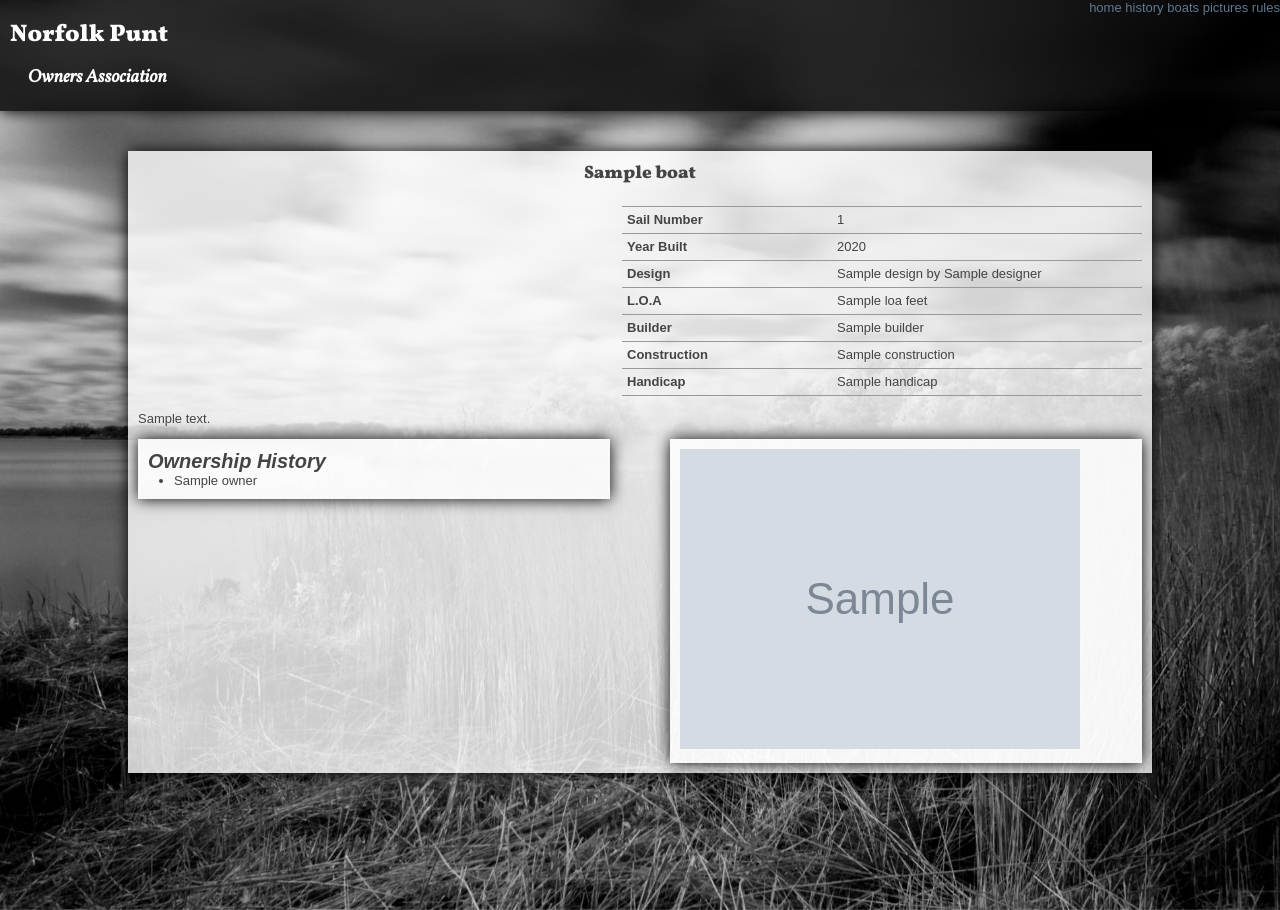
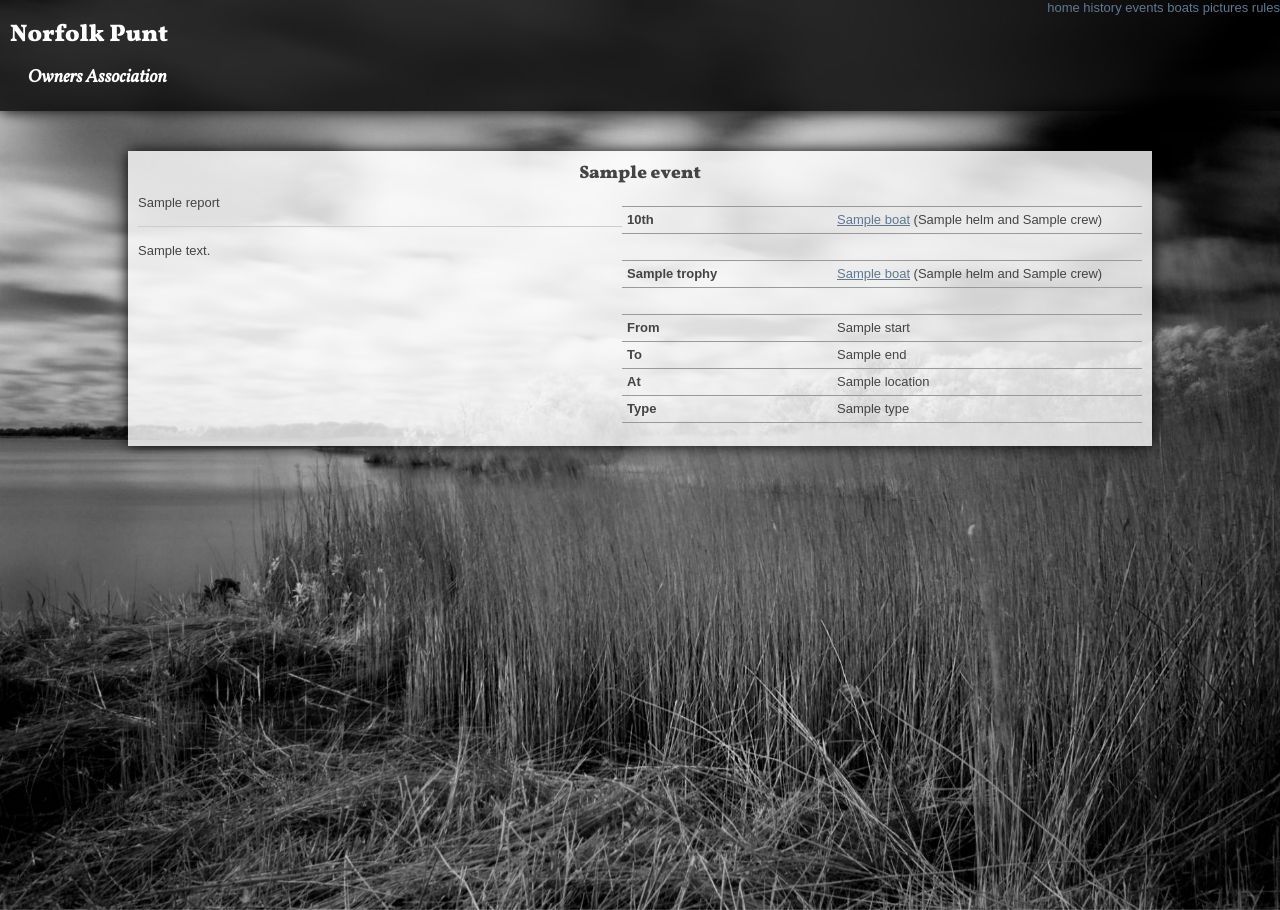
Before and after one commit to marxian/NorfolkPunt-old, a Django app: template src/NorfolkPunt/templates/localboats/events/event.html in a window 1280 px wide. Run offline with Django 3.2, Linux system fonts and the light colour scheme; the template is opened without the code that fills it: most values are stand-ins (such as "Sample title", 1, 10 or a date in 2020); grey boxes marked "Sample" are stand-in pictures; parts of the project's set-up code (start-up, migrations or seed data) failed here and were passed over.

Commit message:
New Progress!
* Events
* Results
* Better Routing

```diff
--- a/src/NorfolkPunt/localboats/events/urls.py
+++ b/src/NorfolkPunt/localboats/events/urls.py
@@ -3,8 +3,8 @@ from django.conf.urls.defaults import url, patterns
 
 urlpatterns = patterns('localboats.events.views',
     # Event Views
-    url(r'^events/$', 'events',
+    url(r'^$', 'events',
         name="events_index"),
-    url(r'^events/(?P<slug>[a-zA-Z0-9_.-]+)/$', 'event',
+    url(r'^(?P<slug>[a-zA-Z0-9_.-]+)/$', 'event',
         name="event_view"),
 )
--- a/src/NorfolkPunt/settings.py
+++ b/src/NorfolkPunt/settings.py
@@ -114,6 +114,7 @@ INSTALLED_APPS = (
     'django.contrib.sites',
     'django.contrib.messages',
     'django.contrib.flatpages',
+    'django.contrib.humanize',
     'licenses',
     'localboats',
     'localboats.events',
--- a/src/NorfolkPunt/site-media/css/main.css
+++ b/src/NorfolkPunt/site-media/css/main.css
@@ -585,7 +585,9 @@ a.main-pic {
 	float:left;
 }
 
-dl.boat-details
+
+/* Details Displays */
+dl.details
 {
 	float: right;
 	width: 520px;
@@ -594,7 +596,7 @@ dl.boat-details
 	border-bottom: 1px solid #999;
 }
 
-.boat-details dt
+.details dt
 {
 	clear: left;
 	float: left;
@@ -605,13 +607,17 @@ dl.boat-details
 	font-weight: bold;
 }
 
-.boat-details dd
+.details dd
 {
 	float: left;
 	width: 300px;
 	margin: 0;
 	padding: 5px;
 	border-top: 1px solid #999;
+}
+
+.details a {
+
 }
 
 p.note {
--- a/src/NorfolkPunt/templates/base.html
+++ b/src/NorfolkPunt/templates/base.html
@@ -17,12 +17,14 @@
 			{% block navigation %}
 			    {% load current_nav %}
 				{% url history as history %}
+				{% url events_index as events %}
 				{% url boats_index as boats %}
 				{% url pictures_index as pictures %}
 				{% url rules as rules %}
 				<nav id="main">
 					<a href="/">home</a>
 					<a href="{{history}}" {% current_nav history %}>history</a>
+					<a href="{{events}}" {% current_nav events %}>events</a>
 					<a href="{{boats}}" {% current_nav boats %}>boats</a>
 					<a href="{{pictures}}" {% current_nav pictures %}>pictures</a>
 					<a href="{{rules}}" {% current_nav rules %}>rules</a>
--- a/src/NorfolkPunt/templates/localboats/boat.html
+++ b/src/NorfolkPunt/templates/localboats/boat.html
@@ -5,7 +5,7 @@
 {% block content %}
     <section id="details">
     	<h1>{{ boat.name }}</h1>
-	    <dl class="boat-details">
+	    <dl class="details">
 	    	<dt>Sail Number</dt>
 			<dd>{{boat.sail_number}}</dd>
 			{% if boat.previous_names %}
--- a/src/NorfolkPunt/templates/localboats/events/event.html
+++ b/src/NorfolkPunt/templates/localboats/events/event.html
@@ -1,57 +1,58 @@
 {% extends "localboats/base.html" %}
+{% load humanize %}
 
-{% block title %} {{ block.super }} : No. {{ boat.sail_number }}, {{ boat.name }}{% endblock %}
+{% block title %} {{ block.super }} : {{ event.name }}{% endblock %}
 
 {% block content %}
     <section id="details">
-    	<h1>{{ boat.name }}</h1>
-	    <dl class="boat-details">
-	    	<dt>Sail Number</dt>
-			<dd>{{boat.sail_number}}</dd>
-			{% if boat.previous_names %}
-				<dt>Previous Names</dt>
-				<dd>{{boat.previous_names}}</dd>
-			{% endif %}
-			<dt>Year Built</dt>
-			<dd>{{boat.year_built}}</dd>
-			<dt>Design</dt>
-			<dd>{{boat.design.name}} by {{boat.design.designer.name}}</dd>
-			<dt>L.O.A</dt>
-			<dd>{{boat.loa}} feet</dd>
-			<dt>Builder</dt>
-			<dd>{{boat.builder.name}}</dd>
-			<dt>Construction</dt>
-			<dd>{{boat.construction.name}}</dd>
-			<dt>Handicap</dt>
-			<dd>{{boat.handicap}}</dd>
-	    </dl>
-		{% if has_pics %}
-			<a id="main_pic" href="{{main_pic.get_absolute_url}}"><img src="{{main_pic.get_feature_url}}" alt="{{main_pic.title}}"/></a>
-		{% endif %}
+    	<h1>{{ event.name }}</h1>
 
-		{% if boat.notes.count %}
-			{% for note in boat.notes.all %}
-				<p class="note">{{note.text}}</p>
+		{% if event.results %}
+			{% for result in event.results.all %}
+				<div class="result">
+					{% if result.positions %}
+						<dl class="details positions">
+							{% for position in result.positions.all %}
+								<dt>{{ position.position|ordinal }}</dt>
+								<dd><a href="{{position.boat.get_absolute_url}}">{{position.boat.name}}</a> ({{position.helm.name}} and {{position.crew.name}})</dd>
+							{% endfor %}
+						</dl>
+					{% endif %}
+					{% if result.trophies %}
+						<dl class="details trophies">
+							{% for trophy in result.trophies.all %}
+								<dt>{{trophy.name}}</dt>
+								<dd><a href="{{trophy.boat.get_absolute_url}}">{{trophy.boat.name}}</a> ({{trophy.helm.name}} and {{trophy.crew.name}})</dd>
+							{% endfor %}
+						</dl>
+					{% endif %}
+
+					<p class="report">
+						{{ result.report|linebreaks }}
+					</p>
+
+					<hr/>
+				</div>
 			{% endfor %}
 		{% endif %}
 
+	    <dl class="details">
+	    	<dt>From</dt>
+			<dd>{{event.start}}</dd>
+			<dt>To</dt>
+			<dd>{{event.end}}</dd>
+			<dt>At</dt>
+			<dd>{{event.location.name}}</dd>
+			<dt>Type</dt>
+			<dd>{{event.type}}</dd>
+	    </dl>
 
-		<section id="ownership">
-			<h2>Ownership History</h2>
-			<ul>
-				{% for owner in boat.ownership.all %}
-					<li>{{owner}}</li>
-				{% endfor %}
-			</ul>
-		</section>
+		<p class="description">
+			{{ event.description|linebreaks }}
+		</p>
 
-		{% if gallery %}
-		<section id="gallery">
-			{% for picture in gallery %}
-				<a href="{{picture.get_absolute_url}}"><img src="{{picture.get_thumbnail_url}}" alt="{{picture.title}}"/></a>
-			{% endfor %}
-		</section>
-		{% endif %}
+
+
 
 		<div style="clear:both;"></div>
 	</section>
--- a/src/NorfolkPunt/templates/localboats/picture.html
+++ b/src/NorfolkPunt/templates/localboats/picture.html
@@ -12,7 +12,9 @@
 			<h2>{{picture.title}}</h2>
 			<img class="depictions" src="{{ picture.get_display_url}}"
 				alt="{{picture.title}}" longdesc="{{picure.caption}}"
-				data-picture_id="{{picture.id}}"/>
+				data-picture_id="{{picture.id}}"
+				width="{{ picture.get_display_size.0 }}px"
+				height="{{ picture.get_display_size.1 }}px"/>
 			{% if picture.caption %}
 				<p class="caption">{{ picture.caption }}</p>
 			{% endif %}
```
Also changed, not shown: other parts of src/NorfolkPunt/site-media/css/main.css (+46 -4 lines), src/NorfolkPunt/localboats/events/views.py (+4 -3 lines), src/NorfolkPunt/templates/localboats/events/events.html (+6 -1 lines), src/NorfolkPunt/media/photologue/photos/peregrine.jpg (added), src/sqlite.db.
